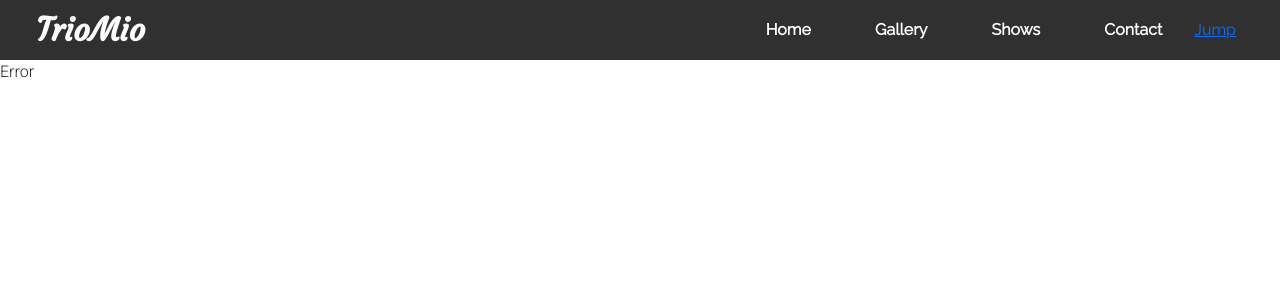
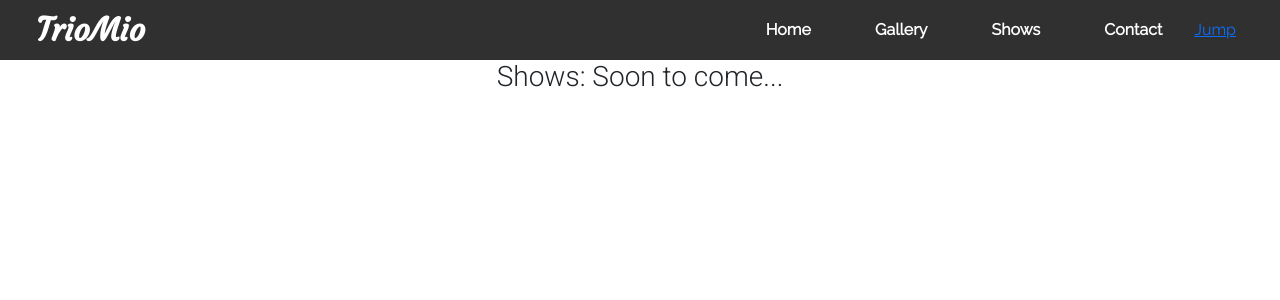
Before and after one commit to T-Soldwedel/bogus-website, a React (Create React App) app: page /bogus-website/shows in a window 1280 px wide. Shown: the top 300 px of the page. Built offline with nearby package versions, Linux system fonts and the light colour scheme.

Commit message:
fixed problem with publishing on github pages

```diff
--- a/package.json
+++ b/package.json
@@ -1,5 +1,5 @@
 {
-  "homepage": "http://T-Soldwedel.github.io/",
+  "homepage": "http://T-Soldwedel.github.io/bogus-website",
   "name": "react-router",
   "version": "0.1.0",
   "private": true,
--- a/src/App.js
+++ b/src/App.js
@@ -14,8 +14,8 @@ function App() {
   return (
     <div className="App">
       <Routes>
-        <Route path="/" element={<SharedLayout />}>
-          <Route index element={<Home />} />
+        <Route path="/bogus-website" element={<SharedLayout />}>
+          <Route path="/bogus-website" element={<Home />} />
           <Route path="gallery" element={<Gallery />} />
           <Route path="shows" element={<Shows />} />
           <Route path="shows/ladida" element={<Ladida />} />
--- a/src/routes/NavLinks.js
+++ b/src/routes/NavLinks.js
@@ -10,7 +10,7 @@ const NavLinks = () => {
       <nav class="navbar navbar-expand-lg">
         <div class="container-fluid">
           <a class="navbar-brand" href="#A">
-            <NavLink className="NavLink" to="/" href="#1">
+            <NavLink className="NavLink" to="/bogus-website" href="#1">
               TrioMio
             </NavLink>
           </a>
@@ -28,7 +28,7 @@ const NavLinks = () => {
             <ul class="navbar-nav">
               <li class="nav-item active">
                 <a class="nav-link" href="#1">
-                  <NavLink className="NavLink" to="/">
+                  <NavLink className="NavLink" to="/bogus-website">
                     Home
                   </NavLink>
                 </a>
```
